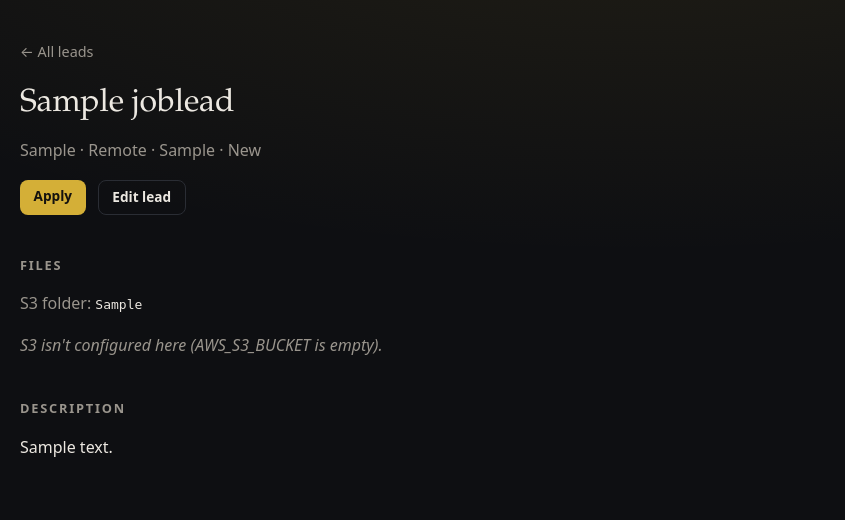
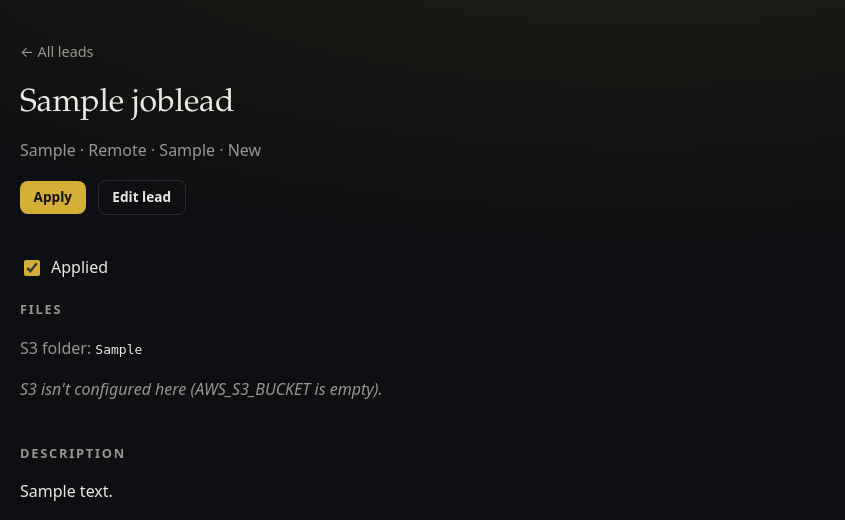
Before and after one commit to dmrobbin/dmr, a Django app: page /dashboard/leads/1/ in a window 1280 px wide. Shown: the part 65-585 px from the top of the page, without its empty margins (0-845 px from the left). Run offline with Django 5.2, Linux system fonts and the light colour scheme; a user stored in the database is signed in; tables that the repository leaves empty hold one stand-in row (values such as "Sample post").

Commit message:
adding controls to keep track of leads applied to

```diff
--- a/core/admin.py
+++ b/core/admin.py
@@ -11,9 +11,9 @@ class DocumentAdmin(admin.ModelAdmin):
 
 @admin.register(JobLead)
 class JobLeadAdmin(admin.ModelAdmin):
-    list_display = ("title", "company", "location", "expected_compensation", "status", "source", "created")
-    list_filter = ("status", "is_remote")
-    list_editable = ("status",)
+    list_display = ("title", "company", "location", "expected_compensation", "status", "applied", "source", "created")
+    list_filter = ("applied", "status", "is_remote")
+    list_editable = ("status", "applied")
     search_fields = ("title", "company", "summary", "source")
 
 
--- a/core/models.py
+++ b/core/models.py
@@ -82,6 +82,7 @@ class JobLead(models.Model):
                   "Set automatically when the lead is created.",
     )
     status = models.CharField(max_length=20, choices=Status.choices, default=Status.NEW)
+    applied = models.BooleanField(default=False, help_text="Applied leads are hidden on the dashboard by default")
     external_id = models.CharField(
         max_length=255,
         unique=True,
--- a/core/static/core/site.css
+++ b/core/static/core/site.css
@@ -231,3 +231,7 @@ a { color: inherit; }
   .lead-filters input[type="search"], .upload-form input[type="file"] { min-width: 0; width: 100%; }
   .lead-filters label { width: 100%; }
 }
+.applied-toggle { display: inline-flex; margin: 0; }
+.applied-toggle label { display: inline-flex; align-items: center; gap: .5rem; cursor: pointer; }
+.applied-toggle input[type="checkbox"] { accent-color: var(--accent); width: 1rem; height: 1rem; cursor: pointer; }
+.lead-actions { align-items: center; }
--- /dev/null
+++ b/core/templates/core/applied_toggle.html
@@ -0,0 +1,11 @@
+{# Checkbox that saves as soon as it's clicked. Expects `lead`; optional `label`. #}
+<form class="applied-toggle" method="post" action="{% url 'lead_applied' lead.pk %}">
+  {% csrf_token %}
+  <input type="hidden" name="next" value="{{ request.get_full_path }}">
+  <label>
+    <input type="checkbox" name="applied" value="1" {% if lead.applied %}checked{% endif %} onchange="this.form.submit()"
+           aria-label="Applied to {{ lead.title }}{% if lead.company %} at {{ lead.company }}{% endif %}">
+    {% if label %}<span>{{ label }}</span>{% endif %}
+  </label>
+  <noscript><button type="submit">Save</button></noscript>
+</form>
--- a/core/templates/core/dashboard.html
+++ b/core/templates/core/dashboard.html
@@ -10,6 +10,10 @@
     <label class="toggle">
       <input type="checkbox" name="has_pay" value="1" {% if filters.has_pay %}checked{% endif %} onchange="this.form.submit()">
       Pay listed only
+    </label>
+    <label class="toggle">
+      <input type="checkbox" name="show_applied" value="1" {% if filters.show_applied %}checked{% endif %} onchange="this.form.submit()">
+      Show already applied
     </label>
     <button type="submit">Search</button>
     {% if filtered %}<a href="{% url 'dashboard' %}{% if request.GET.sort %}?sort={{ request.GET.sort|urlencode }}{% endif %}">Clear</a>{% endif %}
@@ -25,6 +29,7 @@
             {% for column in columns %}
               <th><a class="sort{% if column.arrow %} active{% endif %}" href="{% querystring sort=column.sort %}">{{ column.label }}{% if column.arrow %} <span aria-hidden="true">{{ column.arrow }}</span>{% endif %}</a></th>
             {% endfor %}
+            <th>Applied</th>
             <th>Links</th>
           </tr>
         </thead>
@@ -38,6 +43,7 @@
               <td>{{ lead.source|default:"—" }}</td>
               <td>{{ lead.get_status_display }}</td>
               <td>{{ lead.created|date:"M j" }}</td>
+              <td>{% include "core/applied_toggle.html" %}</td>
               <td class="links">
                 {% if lead.application_link %}<a href="{{ lead.application_link }}" target="_blank" rel="noopener">Apply</a>{% endif %}
                 <a href="{% url 'lead_detail' lead.pk %}">Files</a>
--- a/core/templates/core/lead_detail.html
+++ b/core/templates/core/lead_detail.html
@@ -14,6 +14,7 @@
   <p class="lead-actions">
     {% if lead.application_link %}<a class="button-small" href="{{ lead.application_link }}" target="_blank" rel="noopener">Apply</a>{% endif %}
     <a class="button-small secondary" href="{% url 'admin:core_joblead_change' lead.pk %}">Edit lead</a>
+    {% include "core/applied_toggle.html" with label="Applied" %}
   </p>
 
   <section class="lead-files" aria-labelledby="files-heading">
--- a/core/urls.py
+++ b/core/urls.py
@@ -9,5 +9,6 @@ urlpatterns = [
     path("dashboard/", views.dashboard, name="dashboard"),
     path("dashboard/leads/<int:pk>/", views.lead_detail, name="lead_detail"),
     path("dashboard/leads/<int:pk>/file/", views.lead_file, name="lead_file"),
+    path("dashboard/leads/<int:pk>/applied/", views.lead_applied, name="lead_applied"),
     path("dashboard/leads/<int:pk>/upload/", views.lead_upload, name="lead_upload"),
 ]
--- a/core/views.py
+++ b/core/views.py
@@ -6,6 +6,8 @@ from django.db.models import F
 from django.db.models.functions import Coalesce
 from django.http import Http404
 from django.shortcuts import get_object_or_404, redirect, render
+from django.urls import reverse
+from django.utils.http import url_has_allowed_host_and_scheme
 from django.utils.text import get_valid_filename
 from django.views.decorators.clickjacking import xframe_options_sameorigin
 from django.views.decorators.http import require_POST
@@ -77,6 +79,9 @@ def dashboard(request):
     title = request.GET.get("title", "").strip()
     company = request.GET.get("company", "").strip()
     has_pay = request.GET.get("has_pay") == "1"
+    show_applied = request.GET.get("show_applied") == "1"
+    if not show_applied:
+        leads = leads.filter(applied=False)
     if title:
         leads = leads.filter(title__icontains=title)
     if company:
@@ -106,8 +111,8 @@ def dashboard(request):
     return render(request, "core/dashboard.html", {
         "job_leads": leads,
         "columns": columns,
-        "filters": {"title": title, "company": company, "has_pay": has_pay},
-        "filtered": bool(title or company or has_pay),
+        "filters": {"title": title, "company": company, "has_pay": has_pay, "show_applied": show_applied},
+        "filtered": bool(title or company or has_pay or show_applied),
     })
 
 
@@ -139,6 +144,19 @@ def lead_file(request, pk):
 
 @staff_member_required
 @require_POST
+def lead_applied(request, pk):
+    """Tick or untick a lead's 'applied' box, then go back to the page it was changed on."""
+    lead = get_object_or_404(JobLead, pk=pk)
+    lead.applied = request.POST.get("applied") == "1"
+    lead.save(update_fields=["applied"])
+    next_url = request.POST.get("next", "")
+    if not url_has_allowed_host_and_scheme(next_url, allowed_hosts={request.get_host()}):
+        next_url = reverse("dashboard")
+    return redirect(next_url)
+
+
+@staff_member_required
+@require_POST
 def lead_upload(request, pk):
     lead = get_object_or_404(JobLead, pk=pk)
     upload = request.FILES.get("file")
```
Also changed, not shown: core/tests.py (+22 -0 lines), core/migrations/0008_joblead_applied.py (added).
